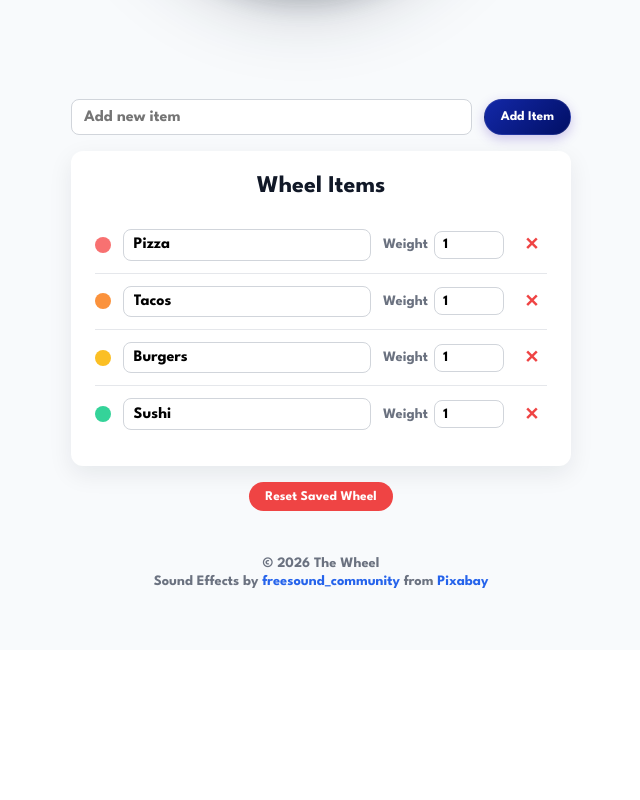
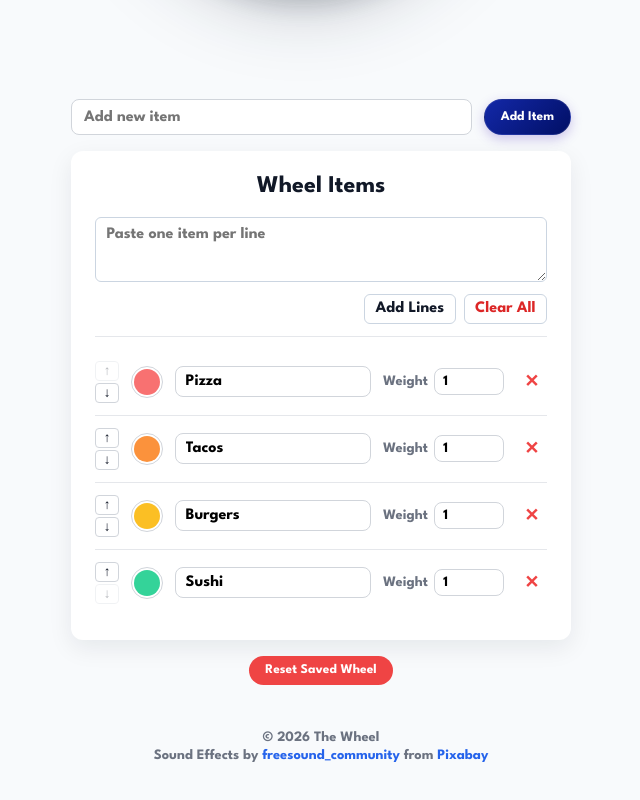
Before and after one commit to jamesdoom/wheel, a React (Vite) app: page / in a window 1280 px wide. Shown: the part 811-1611 px from the top of the page, without its empty margins (319-959 px from the left). Before the commit the page ends 1461 px from the top, so only its background shows below. Built offline with nearby package versions, Linux system fonts and the light colour scheme.

Commit message:
Improve wheel item editing

```diff
--- a/src/App.css
+++ b/src/App.css
@@ -330,12 +330,91 @@ select {
   text-align: center;
 }
 
+.bulk-item-tools {
+  margin-bottom: 0.75rem;
+  padding-bottom: 0.75rem;
+  border-bottom: 1px solid #e5e7eb;
+}
+
+.bulk-item-tools textarea {
+  width: 100%;
+  resize: vertical;
+  padding: 0.55rem 0.65rem;
+  border: 1px solid #cbd5e1;
+  border-radius: 6px;
+  font: inherit;
+}
+
+.bulk-item-actions {
+  display: flex;
+  justify-content: flex-end;
+  gap: 0.5rem;
+  margin-top: 0.5rem;
+}
+
+.bulk-item-actions button {
+  padding: 0.4rem 0.65rem;
+  border: 1px solid #cbd5e1;
+  border-radius: 6px;
+  background: transparent;
+  color: inherit;
+  font: inherit;
+  font-weight: 700;
+  cursor: pointer;
+}
+
+.bulk-item-actions .clear-items-button {
+  color: #dc2626;
+}
+
 .item-row {
   display: flex;
   align-items: center;
   gap: 0.75rem;
   padding: 0.75rem 0;
   border-bottom: 1px solid #e5e7eb;
+}
+
+.item-order-controls {
+  display: flex;
+  flex-direction: column;
+  gap: 2px;
+}
+
+.item-order-controls button {
+  width: 24px;
+  height: 20px;
+  padding: 0;
+  border: 1px solid #d1d5db;
+  border-radius: 4px;
+  background: transparent;
+  color: inherit;
+  line-height: 1;
+  cursor: pointer;
+}
+
+.item-order-controls button:disabled {
+  cursor: not-allowed;
+  opacity: 0.3;
+}
+
+.item-color-input {
+  width: 32px;
+  height: 32px;
+  padding: 2px;
+  border: 1px solid #d1d5db;
+  border-radius: 50%;
+  background: transparent;
+  cursor: pointer;
+}
+
+.item-color-input::-webkit-color-swatch-wrapper {
+  padding: 0;
+}
+
+.item-color-input::-webkit-color-swatch {
+  border: 0;
+  border-radius: 50%;
 }
 
 .item-row:last-child {
@@ -469,6 +548,17 @@ select {
   border-bottom-color: #374151;
 }
 
+.dark-theme .bulk-item-tools {
+  border-bottom-color: #374151;
+}
+
+.dark-theme .bulk-item-tools textarea,
+.dark-theme .bulk-item-actions button,
+.dark-theme .item-order-controls button,
+.dark-theme .item-color-input {
+  border-color: #4b5563;
+}
+
 .dark-theme input,
 .dark-theme select {
   font-family: "WheelFont3", serif;
@@ -558,23 +648,29 @@ select {
 
   .item-row {
     display: grid;
-    grid-template-columns: 16px 1fr auto;
+    grid-template-columns: 24px 32px 1fr auto;
     gap: 0.65rem 0.75rem;
     align-items: center;
     padding: 1rem 0;
   }
 
-  .color-dot {
+  .item-order-controls {
     grid-column: 1;
+    grid-row: 1 / 3;
+  }
+
+  .item-color-input {
+    grid-column: 2;
+    grid-row: 1;
   }
 
   .item-text-input {
-    grid-column: 2 / 4;
+    grid-column: 3 / 5;
     width: 100%;
   }
 
   .weight-input-label {
-    grid-column: 2;
+    grid-column: 3;
     display: flex;
     align-items: center;
     gap: 0.5rem;
@@ -587,7 +683,7 @@ select {
   }
 
   .delete-item-button {
-    grid-column: 3;
+    grid-column: 4;
     grid-row: 2;
     margin-left: 0;
     align-self: center;
--- a/src/App.tsx
+++ b/src/App.tsx
@@ -55,6 +55,10 @@ function normalizeWholeNumber(value: unknown) {
   return Math.floor(parsedValue);
 }
 
+function isHexColor(value: unknown): value is string {
+  return typeof value === "string" && /^#[0-9a-f]{6}$/i.test(value);
+}
+
 function createDefaultItems(): WheelItem[] {
   return [
     {
@@ -105,8 +109,10 @@ function createStoredItem(rawItem: unknown, index: number): WheelItem | null {
   const fallbackColor = getNextColor(index);
   const matchingColor =
     COLORS.find((colorOption) => colorOption.color === item.color) ??
-    COLORS.find((colorOption) => colorOption.className === item.colorClass) ??
-    fallbackColor;
+    COLORS.find((colorOption) => colorOption.className === item.colorClass);
+  const color = isHexColor(item.color)
+    ? item.color
+    : (matchingColor?.color ?? fallbackColor.color);
 
   return {
     id:
@@ -118,8 +124,8 @@ function createStoredItem(rawItem: unknown, index: number): WheelItem | null {
         ? item.text
         : `Item ${index + 1}`,
     weight: normalizeWholeNumber(item.weight),
-    color: matchingColor.color,
-    colorClass: matchingColor.className,
+    color,
+    colorClass: matchingColor?.className ?? "color-custom",
     hidden: Boolean(item.hidden),
     count: normalizeWholeNumber(item.count),
   };
@@ -137,7 +143,7 @@ function parseStoredItems(savedItems: string): WheelItem[] {
       .map((item, index) => createStoredItem(item, index))
       .filter((item): item is WheelItem => item !== null);
 
-    return normalizedItems.length > 0 ? normalizedItems : createDefaultItems();
+    return normalizedItems;
   } catch {
     return createDefaultItems();
   }
@@ -246,6 +252,7 @@ function App() {
   const [newItemText, setNewItemText] = useState("");
   const [addItemError, setAddItemError] = useState("");
   const [previousItemText, setPreviousItemText] = useState("");
+  const [bulkItemText, setBulkItemText] = useState("");
   const [configStatus, setConfigStatus] = useState("");
   const [savedWheels, setSavedWheels] = useState<SavedWheel[]>(() =>
     parseSavedWheels(localStorage.getItem(SAVED_WHEELS_STORAGE_KEY)),
@@ -324,6 +331,72 @@ function App() {
 
     setNewItemText("");
     setAddItemError("");
+  }
+
+  function handleBulkAddItems() {
+    const requestedNames = bulkItemText
+      .split(/\r?\n/)
+      .map((name) => name.trim())
+      .filter(Boolean);
+
+    if (requestedNames.length === 0) {
+      setAddItemError("Paste at least one item name.");
+      return;
+    }
+
+    setItems((currentItems) => {
+      const existingNames = new Set(
+        currentItems.map((item) => item.text.trim().toLowerCase()),
+      );
+      const nextItems = [...currentItems];
+
+      for (const name of requestedNames) {
+        const normalizedName = name.toLowerCase();
+        if (existingNames.has(normalizedName)) continue;
+
+        const nextColor = getLeastUsedColor(nextItems);
+        nextItems.push({
+          id: crypto.randomUUID(),
+          text: name,
+          weight: 1,
+          color: nextColor.color,
+          colorClass: nextColor.className,
+          hidden: false,
+          count: 0,
+        });
+        existingNames.add(normalizedName);
+      }
+
+      return nextItems;
+    });
+
+    setBulkItemText("");
+    setAddItemError("");
+  }
+
+  function moveItem(index: number, direction: -1 | 1) {
+    setItems((currentItems) => {
+      const targetIndex = index + direction;
+      if (targetIndex < 0 || targetIndex >= currentItems.length) {
+        return currentItems;
+      }
+
+      const reorderedItems = [...currentItems];
+      [reorderedItems[index], reorderedItems[targetIndex]] = [
+        reorderedItems[targetIndex],
+        reorderedItems[index],
+      ];
+      return reorderedItems;
+    });
+  }
+
+  function handleClearItems() {
+    if (!window.confirm("Remove every item from the current wheel?")) return;
+
+    setItems([]);
+    setAddItemError("");
+    setActiveSavedWheelId("");
+    setSavedWheelName("");
   }
 
   function handleResetSavedWheel() {
@@ -628,9 +701,63 @@ function App() {
       <section className="item-list">
         <h2>Wheel Items</h2>
 
-        {items.map((item) => (
+        <div className="bulk-item-tools">
+          <textarea
+            value={bulkItemText}
+            rows={3}
+            placeholder="Paste one item per line"
+            aria-label="Bulk wheel item names"
+            onChange={(event) => setBulkItemText(event.target.value)}
+          />
+
+          <div className="bulk-item-actions">
+            <button onClick={handleBulkAddItems}>Add Lines</button>
+            <button className="clear-items-button" onClick={handleClearItems}>
+              Clear All
+            </button>
+          </div>
+        </div>
+
+        {items.map((item, index) => (
           <div className="item-row" key={item.id}>
-            <span className={`color-dot ${item.colorClass}`} />
+            <div className="item-order-controls">
+              <button
+                title="Move item up"
+                aria-label={`Move ${item.text} up`}
+                disabled={index === 0}
+                onClick={() => moveItem(index, -1)}
+              >
+                ↑
+              </button>
+              <button
+                title="Move item down"
+                aria-label={`Move ${item.text} down`}
+                disabled={index === items.length - 1}
+                onClick={() => moveItem(index, 1)}
+              >
+                ↓
+              </button>
+            </div>
+
+            <input
+              className="item-color-input"
+              type="color"
+              value={item.color}
+              aria-label={`Choose color for ${item.text}`}
+              onChange={(event) =>
+                setItems((currentItems) =>
+                  currentItems.map((currentItem) =>
+                    currentItem.id === item.id
+                      ? {
+                          ...currentItem,
+                          color: event.target.value,
+                          colorClass: "color-custom",
+                        }
+                      : currentItem,
+                  ),
+                )
+              }
+            />
 
             <input
               className="item-text-input"
```
